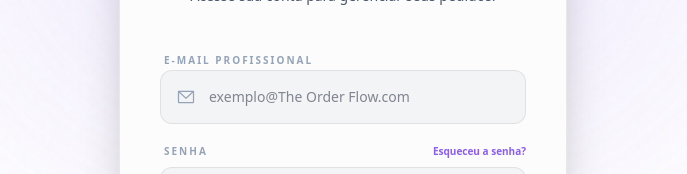
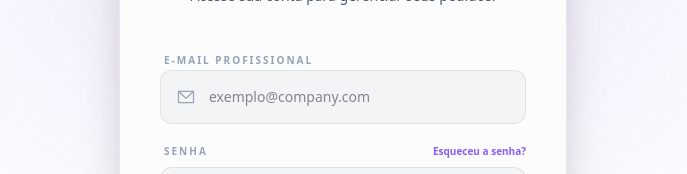
Before and after one commit to Fabrioco/OrderFlow-Web, a Next.js app: page /login in a window 1280 px wide. Shown: the part 240-414 px from the top of the page, without its empty margins (297-984 px from the left). Built offline with nearby package versions, Linux system fonts and the light colour scheme; no server answers.

Commit message:
ajuste do placeholder do email no login

```diff
--- a/src/app/login/page.tsx
+++ b/src/app/login/page.tsx
@@ -122,7 +122,7 @@
                   name="email"
                   type="email"
                   required
-                  placeholder="exemplo@The Order Flow.com"
+                  placeholder="exemplo@company.com"
                   className="w-full bg-surface-alt border border-border rounded-xl py-4 pl-12 pr-4 text-sm outline-hidden focus:border-accent/50 focus:ring-4 focus:ring-accent/5 transition-all"
                 />
               </div>
```
